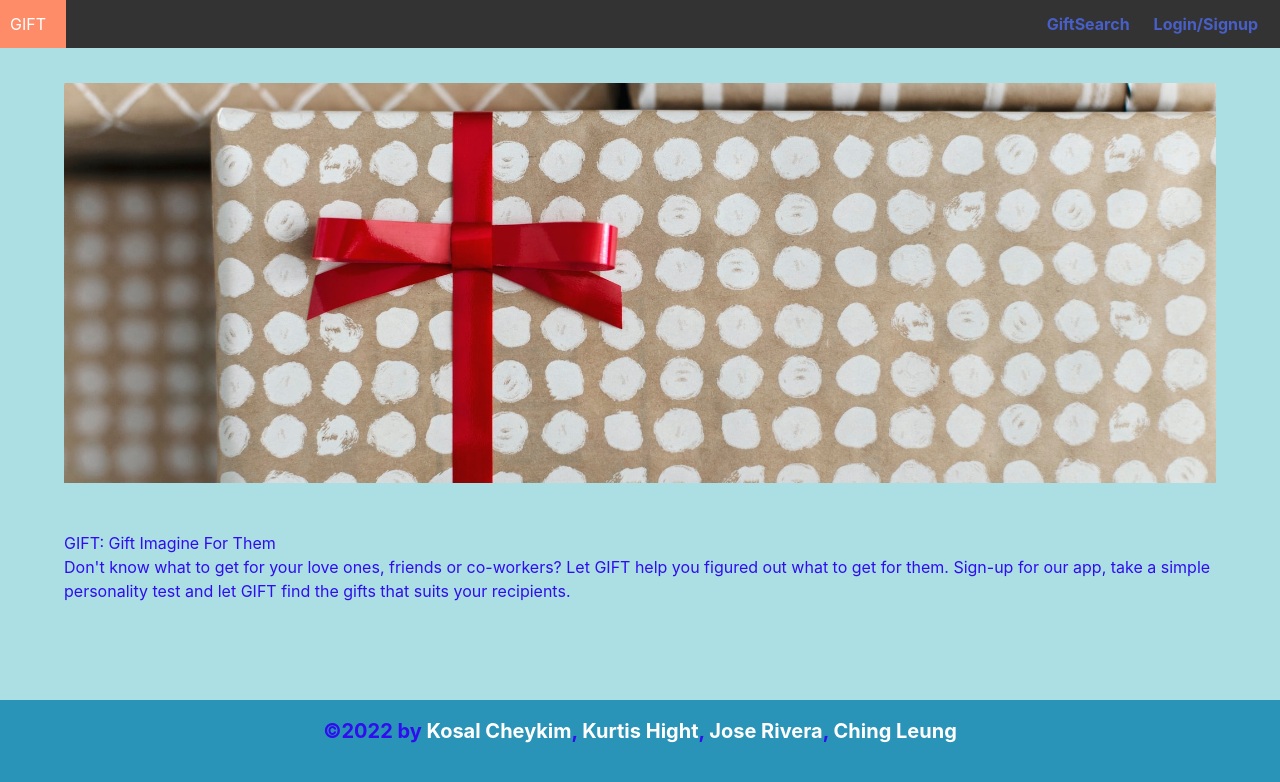
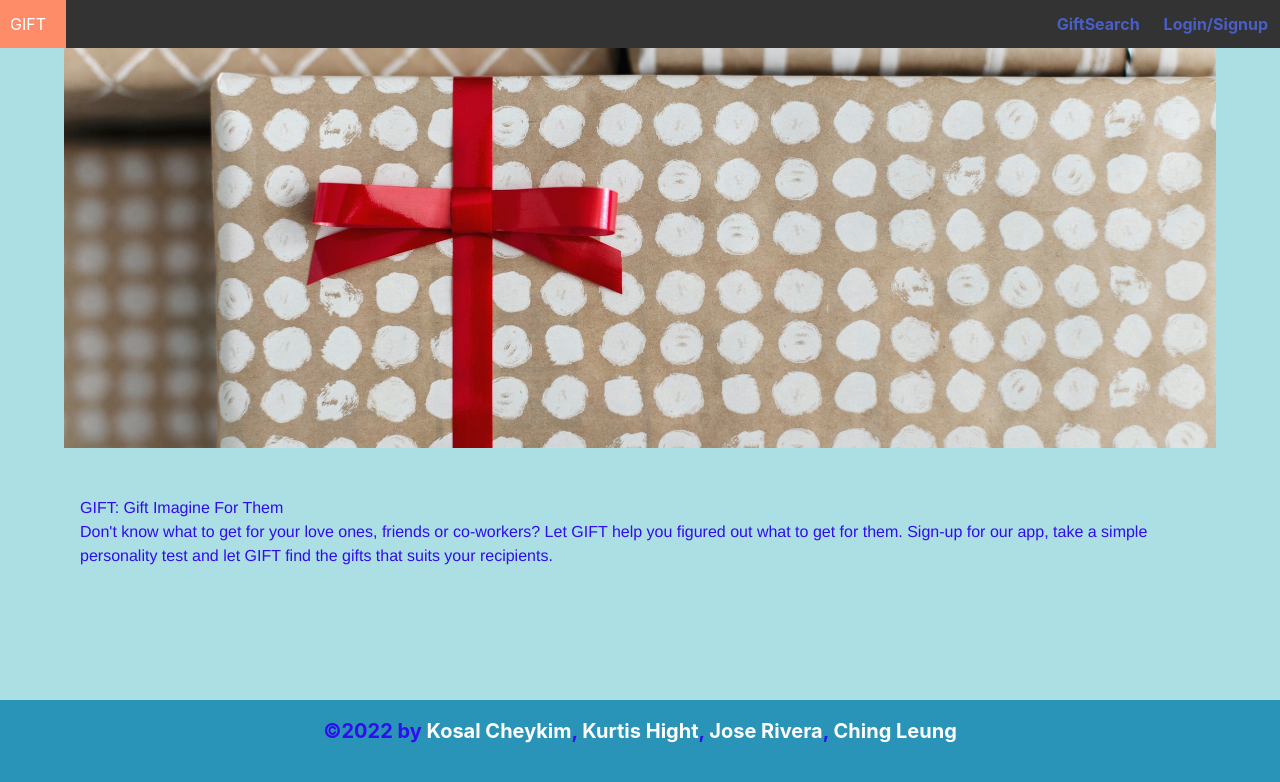
Before and after one commit to jrera1796/GIFT, a React (Create React App) app in the folder client/: page / in a window 1280 px wide. Shown: the top 782 px of the page. Built offline with nearby package versions, Linux system fonts and the light colour scheme.

Commit message:
css on homepage

```diff
--- a/client/src/components/Header/index.js
+++ b/client/src/components/Header/index.js
@@ -10,7 +10,7 @@ const Header = () => {
 	return (
 
 		<header>
-			<nav className="topnav">
+			<nav className="topnav is-flex-direction-row">
 				<a className="active" href="/"> GIFT
 					{' '}
 				</a>
--- a/client/src/index.css
+++ b/client/src/index.css
@@ -34,8 +34,12 @@ body {
   background-color: #333;
   overflow: hidden;
   list-style-type: none;
-  padding-right: 10px;
 
+}
+
+.intro-message{
+  margin: 0px 16px;
+  font-family: 'Franklin Gothic Medium', 'Arial Narrow', Arial, sans-serif ;
 }
 
 body, #app, #app>div {
@@ -135,7 +139,6 @@ footer{
   width: 100%;
   height: 50vh;
   position: relative;
-  margin-top: 3%;
 }
 
 .carousel > img {
--- a/client/src/pages/Home.js
+++ b/client/src/pages/Home.js
@@ -9,7 +9,7 @@ export default function Home() {
       <div>
       <br /> <br />
       <image src='../asset/images/question.jpeg' />
-      <h3 >GIFT: Gift Imagine For Them <br />
+      <h3 className='intro-message'>GIFT: Gift Imagine For Them <br />
       Don't know what to get for your love ones, friends or co-workers?
       Let GIFT help you figured out what to get for them.
       Sign-up for our app, take a simple personality test and let GIFT find the gifts that suits your recipients.
```
